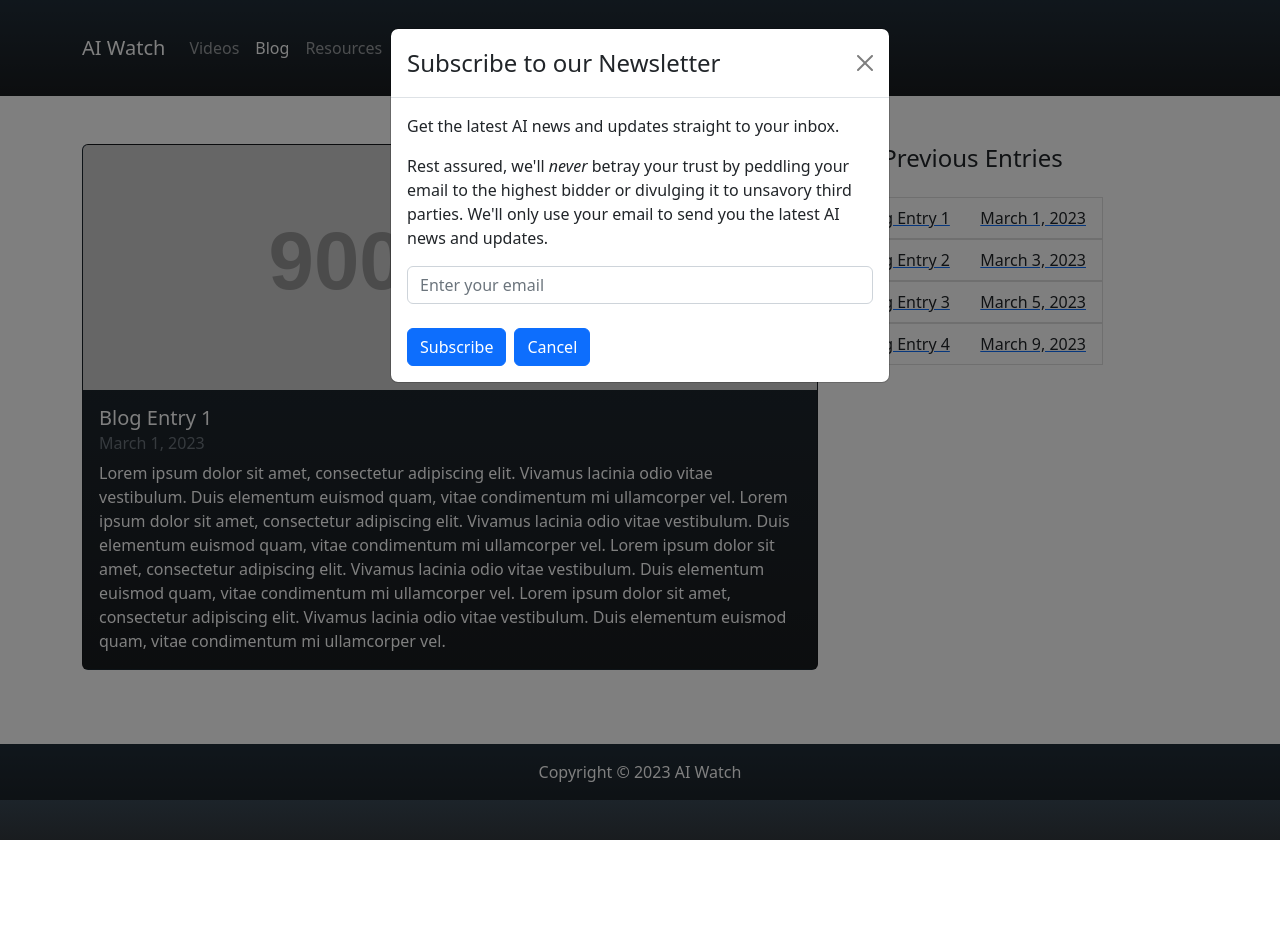
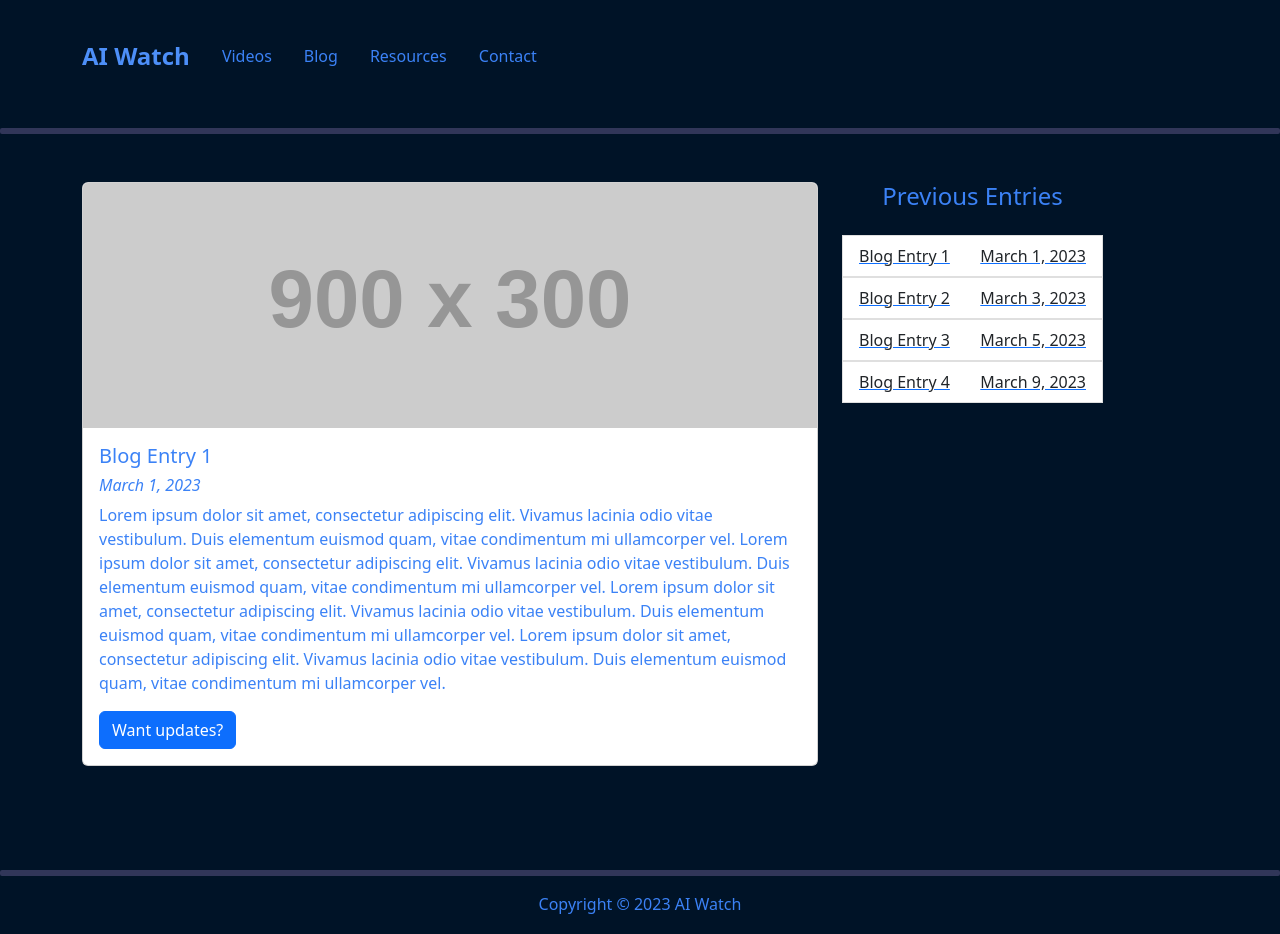
Before and after one commit to dstock3/aiwatch, a React (Create React App) app: page /blog in a window 1280 px wide. Before the commit the page ends 840 px from the top, so only its background shows below. Built offline with nearby package versions, Linux system fonts and the light colour scheme.

Commit message:
reworking color scheme

```diff
--- a/src/App.css
+++ b/src/App.css
@@ -1,7 +1,39 @@
-.navbar {
+.App {
+    color: rgb(59 130 246);
+    background-color: #001327;
+}
+
+#ai-watch-brand {
+    font-size: 1.5rem;
+    font-weight: bold;
+    color: rgb(77, 143, 248) !important;
+}
+
+#ai-watch-brand:hover {
+    color: rgb(105, 157, 241) !important;
+    transform: scale(1.1);
+}
+
+.ai-watch-link {
+    color: rgb(59 130 246) !important;
+    margin: 0 0.5rem;
+    text-decoration: none;
+}
+
+.ai-watch-link:hover {
+    color: rgb(105, 157, 241) !important;
+    transform: scale(1.1);
+}
+
+#responsive-navbar-nav {
     position: relative;
     min-height: 12vh;
     width: 100%;
+}
+
+.rule {
+    border: 3px solid #c39ff0;
+    border-radius: 2px;
 }
 
 .main-content {
--- a/src/components/modal/Updates.js
+++ b/src/components/modal/Updates.js
@@ -1,8 +1,8 @@
 import React, { useState } from 'react';
 import { Modal, Button, Form } from 'react-bootstrap';
 
-const Update = () => {
-  const [show, setShow] = useState(true);
+const Update = ({show, setShow}) => {
+
   const handleClose = () => setShow(false);
   const handleShow = () => setShow(true);
 
@@ -20,8 +20,8 @@ const Update = () => {
           <Modal.Title>Subscribe to our Newsletter</Modal.Title>
         </Modal.Header>
         <Modal.Body>
-          <p>Get the latest AI news and updates straight to your inbox.</p>
-          <p>Rest assured, we'll <i>never</i> betray your trust by peddling your email to the highest bidder or divulging it to unsavory third parties. We'll only use your email to send you the latest AI news and updates.</p>
+          <p>Want <b>updates</b>? Get the latest AI news and updates straight to your inbox.</p>
+          <p>Rest assured, esteemed reader, we will <i>never</i> betray your trust by peddling your email to the highest bidder or divulging it to unsavory third parties. We'll only use your email to send you the latest AI news and updates. That's the <b>AI Watch</b> guarantee.</p>
           <Form onSubmit={handleSubscribe}>
             <Form.Group controlId="newsletterForm.Email">
               <Form.Control type="email" placeholder="Enter your email" />
@@ -29,7 +29,7 @@ const Update = () => {
             <Button variant="primary" type="submit" className="mt-4">
               Subscribe
             </Button>
-            <Button className="mt-4 ms-2">Cancel</Button>
+            <Button className="mt-4 ms-2" onClick={() => setShow(false)}>Cancel</Button>
           </Form>
         </Modal.Body>
       </Modal>
--- a/src/components/pages/Blog.js
+++ b/src/components/pages/Blog.js
@@ -1,5 +1,5 @@
 import React, { useState } from 'react';
-import { Container, Row, Col, Card } from 'react-bootstrap';
+import { Container, Row, Button, Col, Card } from 'react-bootstrap';
 import BlogList from '../sections/BlogList';
 import { Helmet } from 'react-helmet';
 import blogs from '../../data/blogs';
@@ -8,7 +8,7 @@ import Update from '../modal/Updates';
 
 const Blog = () => {
   const { blogId } = useParams();
-  const [showModal, setShowModal] = useState(false);
+  const [show, setShow] = useState(false);
 
   let blog
   if (blogId === undefined) {
@@ -50,7 +50,7 @@ const Blog = () => {
           <Row>
             <Col md={8}>
               {blog && (
-                <Card className="mb-4 gradient text-white">
+                <Card className="mb-4">
                   <Card.Img
                     variant="top"
                     src={blog.img}
@@ -58,10 +58,11 @@ const Blog = () => {
                   />
                   <Card.Body>
                     <Card.Title>{blog.title}</Card.Title>
-                    <Card.Subtitle className="mb-2 text-muted">
-                      {blog.date}
+                    <Card.Subtitle className="mt-1 mb-2">
+                      <i>{blog.date}</i>
                     </Card.Subtitle>
                     <Card.Text>{blog.text}</Card.Text>
+                    <Button onClick={() => setShow(true)}>Want updates?</Button>
                   </Card.Body>
                 </Card>
               )}
@@ -69,7 +70,7 @@ const Blog = () => {
             <BlogList blogs={blogs} />
           </Row>
         </Container>
-        <Update show={showModal} onHide={() => setShowModal(false)} />
+        <Update show={show} setShow={setShow} onHide={() => setShow(false)}/>
       </>
     );
   }
--- a/src/components/pages/Contact.js
+++ b/src/components/pages/Contact.js
@@ -14,7 +14,7 @@ const Contact = () => {
       <Helmet>
         <title>Contact Us - AI Watch</title>
       </Helmet>
-      <Container className="contact-container my-5 gradient text-white" style={{ maxWidth: '50%' }}>
+      <Container className="contact-container my-5" style={{ maxWidth: '50%' }}>
         <Row>
           <Col className="text-center">
             <h1>Contact Us</h1>
--- a/src/components/pages/Home.js
+++ b/src/components/pages/Home.js
@@ -14,7 +14,7 @@ const Home = () => {
       <Helmet>
         <title>AI Watch</title>
       </Helmet>
-      <Container className="about-container my-5 gradient text-white" style={{ maxWidth: '55%' }}>
+      <Container className="about-container my-5" style={{ maxWidth: '55%' }}>
         <Row>
           <Col xs={12} md={{ span: 8, offset: 2 }}>
             <h1 className="mb-4">About AI Watch</h1>
@@ -33,7 +33,7 @@ const Home = () => {
 
       <Container className="my-5">
         <Row>
-          <Card className="home-card gradient text-white">
+          <Card className="home-card">
             <h1 className="text-center">Latest Video</h1>
             <div className="embed-responsive embed-responsive-16by9 home-container">
               <iframe
@@ -45,7 +45,7 @@ const Home = () => {
             </div>
           </Card>
         </Row>
-        <Row className="newsletter-container my-5 gradient text-white pb-4" style={{ maxWidth: '33%' }}>
+        <Row className="newsletter-container my-5 pb-4" style={{ maxWidth: '33%' }}>
           <Col>
             <h2 className="text-center">Subscribe to our Newsletter</h2>
             <p>Get the latest AI news and updates straight to your inbox:</p>
--- a/src/components/pages/Resources.js
+++ b/src/components/pages/Resources.js
@@ -30,7 +30,7 @@ const Resources = () => {
         <title>Resources - AI Watch</title>
       </Helmet>
       <Container className="my-5 resources-container">
-        <Row className="resources-head align-items-center mb-4 gradient text-white">
+        <Row className="resources-head align-items-center mb-4">
           <Col xs={12} md={6}>
             <h1>Resources</h1>
           </Col>
@@ -52,7 +52,7 @@ const Resources = () => {
         <Row>
           {filteredResources.map((resource, index) => (
             <Col key={index} xs={12} md={4} className="mb-4">
-              <Card className="resource-container gradient text-white">
+              <Card className="resource-container">
                 <Card.Body className="resource-card-body">
                   <Card.Title>
                     <a href={resource.url} target="_blank" rel="noopener noreferrer">{resource.title}</a>
--- a/src/components/pages/Videos.js
+++ b/src/components/pages/Videos.js
@@ -34,7 +34,7 @@ const Videos = () => {
         <Row>
           <Col xs={12}>
             {videos.map((video, index) => (
-              <Card key={index} className="mb-4 video-card gradient text-white">
+              <Card key={index} className="mb-4 video-card">
                 <div className="embed-responsive embed-responsive-16by9 video-container">
                   <iframe
                     className="embed-responsive-item"
--- a/src/components/sections/Footer.js
+++ b/src/components/sections/Footer.js
@@ -6,7 +6,8 @@ const Footer = () => {
   const currentYear = new Date().getFullYear();
 
   return (
-    <footer className="footer gradient py-3 bg-dark text-white">
+    <footer className="footer py-3">
+      <hr className="rule"></hr>
       <Container>
         <p className="text-center mb-0">
           Copyright &copy; {currentYear} AI Watch
--- a/src/components/sections/Navigation.js
+++ b/src/components/sections/Navigation.js
@@ -4,30 +4,33 @@ import { LinkContainer } from 'react-router-bootstrap';
 
 const Navigation = () => {
   return (
-    <Navbar className="gradient" collapseOnSelect expand="lg" bg="dark" variant="dark">
+    <>
+      <Navbar collapseOnSelect expand="lg">
         <Container>
           <LinkContainer to="/">
-          <Navbar.Brand>AI Watch</Navbar.Brand>
+            <Navbar.Brand id="ai-watch-brand">AI Watch</Navbar.Brand>
           </LinkContainer>
           <Navbar.Toggle aria-controls="responsive-navbar-nav" />
           <Navbar.Collapse id="responsive-navbar-nav">
             <Nav className="me-auto">
               <LinkContainer to="/videos">
-              <Nav.Link>Videos</Nav.Link>
+                <Nav.Link className="ai-watch-link">Videos</Nav.Link>
               </LinkContainer>
               <LinkContainer to="/blog">
-              <Nav.Link>Blog</Nav.Link>
+                <Nav.Link className="ai-watch-link">Blog</Nav.Link>
               </LinkContainer>
               <LinkContainer to="/resources">
-              <Nav.Link>Resources</Nav.Link>
+                <Nav.Link className="ai-watch-link">Resources</Nav.Link>
               </LinkContainer>
               <LinkContainer to="/contact">
-              <Nav.Link>Contact</Nav.Link>
+                <Nav.Link className="ai-watch-link">Contact</Nav.Link>
               </LinkContainer>
             </Nav>
           </Navbar.Collapse>
         </Container>
       </Navbar>
+      <hr className="rule"></hr>
+    </>
   );
 };
 
--- a/src/index.css
+++ /dev/null
@@ -1,13 +0,0 @@
-body {
-  margin: 0;
-  font-family: -apple-system, BlinkMacSystemFont, 'Segoe UI', 'Roboto', 'Oxygen',
-    'Ubuntu', 'Cantarell', 'Fira Sans', 'Droid Sans', 'Helvetica Neue',
-    sans-serif;
-  -webkit-font-smoothing: antialiased;
-  -moz-osx-font-smoothing: grayscale;
-}
-
-code {
-  font-family: source-code-pro, Menlo, Monaco, Consolas, 'Courier New',
-    monospace;
-}
--- a/src/index.js
+++ b/src/index.js
@@ -1,6 +1,5 @@
 import React from 'react';
 import ReactDOM from 'react-dom/client';
-import './index.css';
 import App from './App';
 import 'bootstrap/dist/css/bootstrap.min.css';
 
```
Lines whose indentation alone changed are shown as unchanged.
